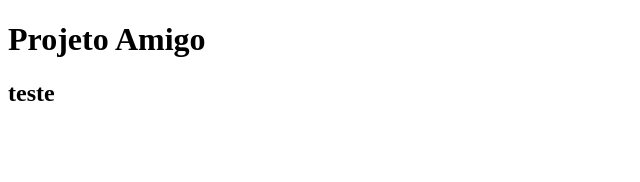
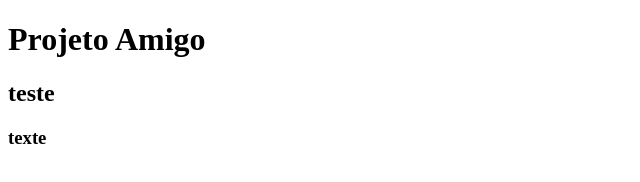
Before and after one commit to carlosalbertoj/amigo, a plain HTML site: page index.html in a window 1280 px wide. Shown: the full height of the page, 0-640 px from the left. Drawn offline with Linux system fonts and the light colour scheme.

Commit message:
texte 21:00

```diff
--- a/index.html
+++ b/index.html
@@ -8,5 +8,6 @@
 <body>
     <h1>Projeto Amigo</h1>
     <h2>teste</h2>
+    <h3>texte</h3>
 </body>
 </html>
--- a/style.css
+++ /dev/null
@@ -1 +0,0 @@
-teste
```
